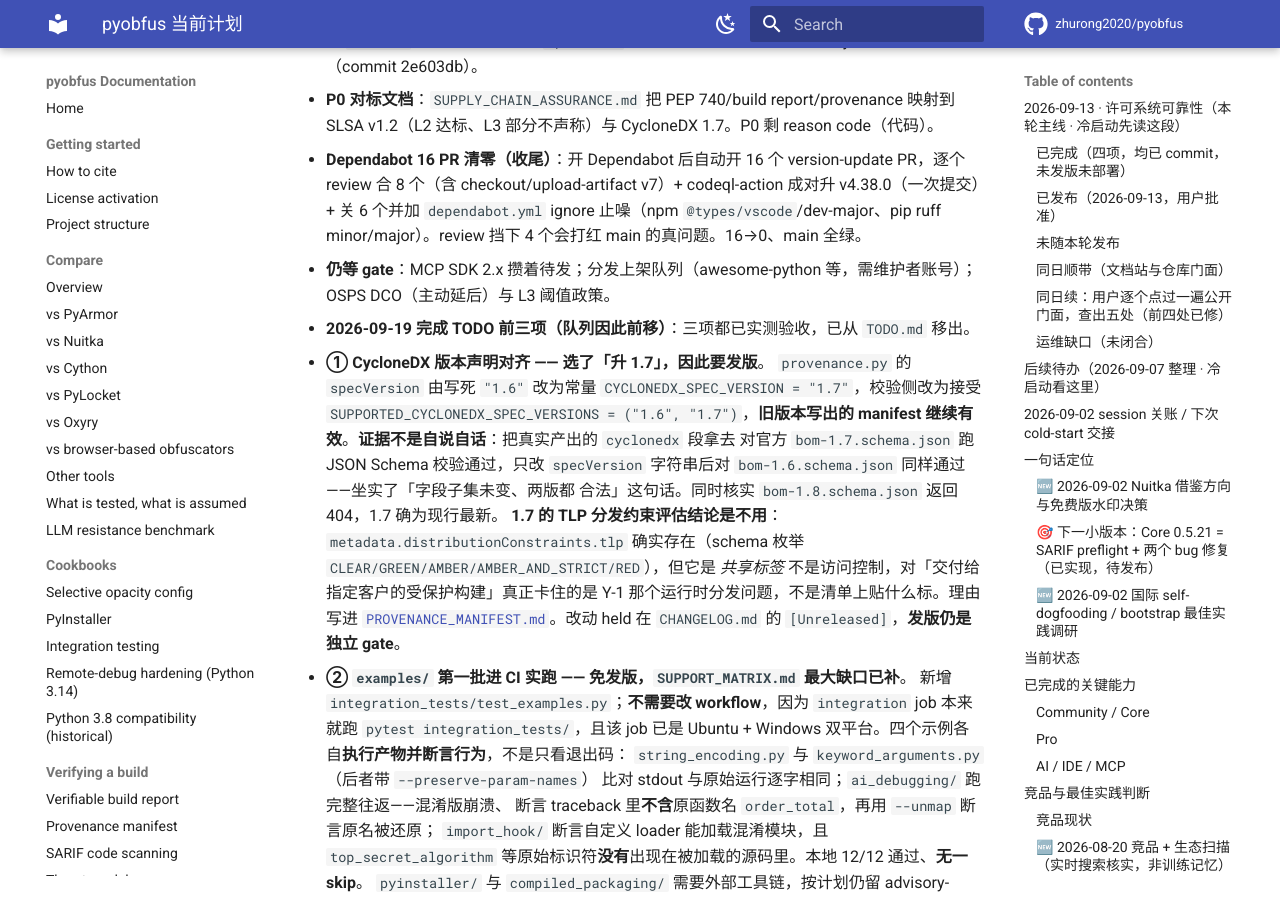
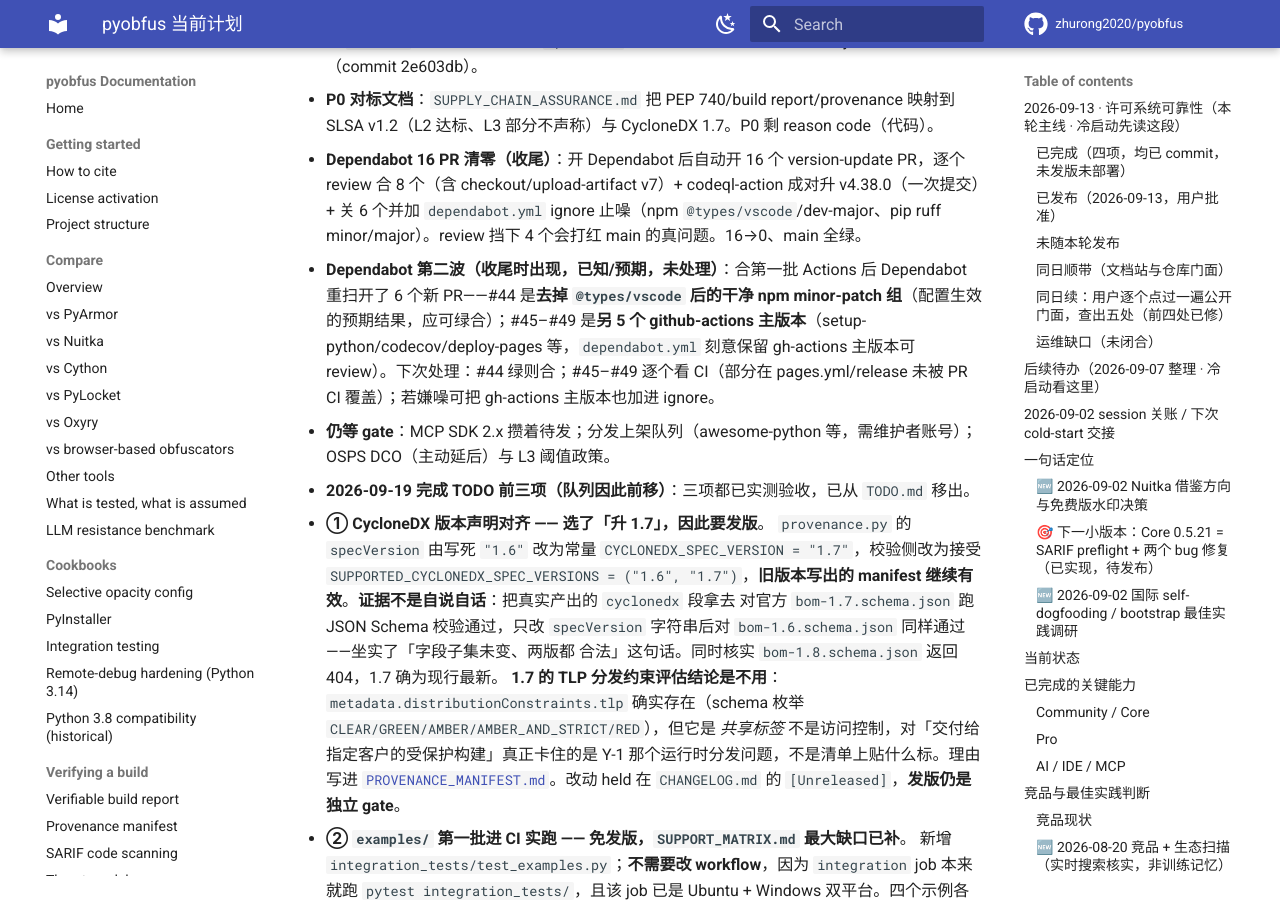
Before and after one commit to zhurong2020/pyobfus, an MkDocs documentation site: the page built from docs/CURRENT_PLAN_ZH.md, in a window 1280 px wide and 900 px high, scrolled down 3461 px. Built offline with MkDocs 1.6.1 and Material for MkDocs 9.7.7, drawn with Linux system fonts in a browser that asks for light colours; comment, search, counter and statistics services are not loaded.

Commit message:
docs(status): note the expected Dependabot second wave (deferred)
Merging the first Actions batch triggered a re-scan: #44 (clean npm
minor-patch group, now without the vsce-breaking @types/vscode) and #45-#49
(five more github-actions majors, deliberately left reviewable). Deferred to
next session with a handling note.

Co-Authored-By: Claude Opus 4.8 <noreply@anthropic.com>

```diff
--- a/docs/CURRENT_PLAN_ZH.md
+++ b/docs/CURRENT_PLAN_ZH.md
@@ -145,6 +145,7 @@ provenance 冲突时退出码 1。⚠️ 环境陷阱：本地 venv 的 editable
   - **P0 对标文档**：`SUPPLY_CHAIN_ASSURANCE.md` 把 PEP 740/build report/provenance
     映射到 SLSA v1.2（L2 达标、L3 部分不声称）与 CycloneDX 1.7。P0 剩 reason code（代码）。
   - **Dependabot 16 PR 清零（收尾）**：开 Dependabot 后自动开 16 个 version-update PR，逐个 review 合 8 个（含 checkout/upload-artifact v7）+ codeql-action 成对升 v4.38.0（一次提交）+ 关 6 个并加 `dependabot.yml` ignore 止噪（npm `@types/vscode`/dev-major、pip ruff minor/major）。review 挡下 4 个会打红 main 的真问题。16→0、main 全绿。
+  - **Dependabot 第二波（收尾时出现，已知/预期，未处理）**：合第一批 Actions 后 Dependabot 重扫开了 6 个新 PR——#44 是**去掉 `@types/vscode` 后的干净 npm minor-patch 组**（配置生效的预期结果，应可绿合）；#45–#49 是**另 5 个 github-actions 主版本**（setup-python/codecov/deploy-pages 等，`dependabot.yml` 刻意保留 gh-actions 主版本可 review）。下次处理：#44 绿则合；#45–#49 逐个看 CI（部分在 pages.yml/release 未被 PR CI 覆盖）；若嫌噪可把 gh-actions 主版本也加进 ignore。
   - **仍等 gate**：MCP SDK 2.x 攒着待发；分发上架队列（awesome-python 等，需维护者账号）；OSPS DCO（主动延后）与 L3 阈值政策。
 - **2026-09-19 完成 TODO 前三项（队列因此前移）**：三项都已实测验收，已从
   `TODO.md` 移出。
```
